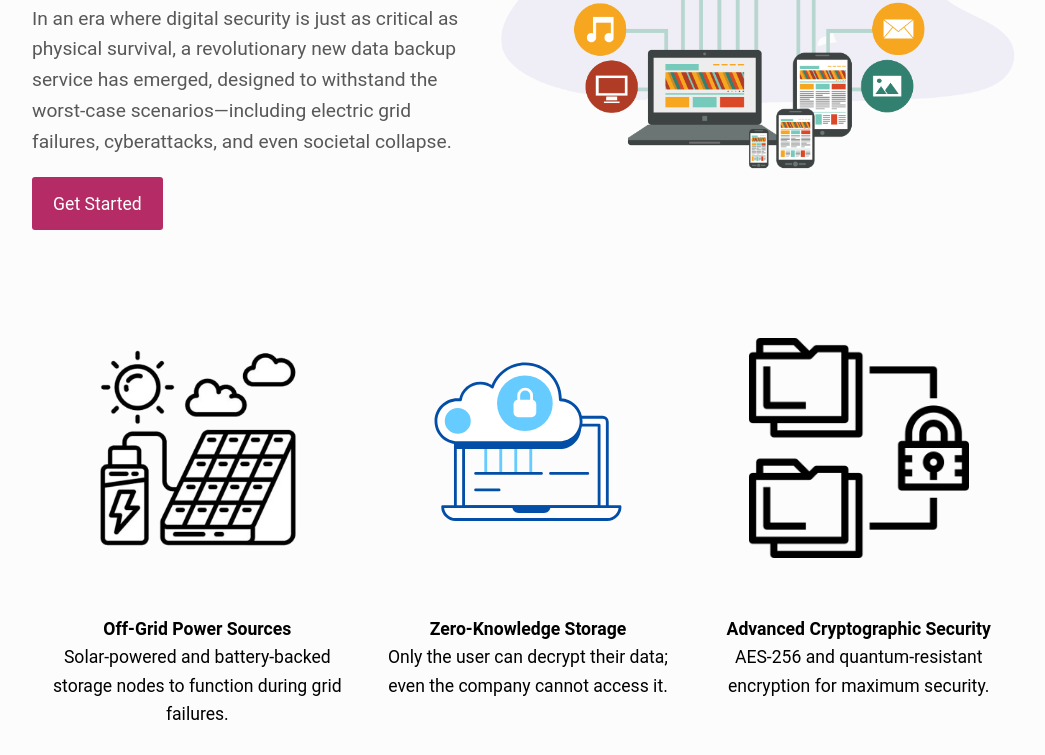
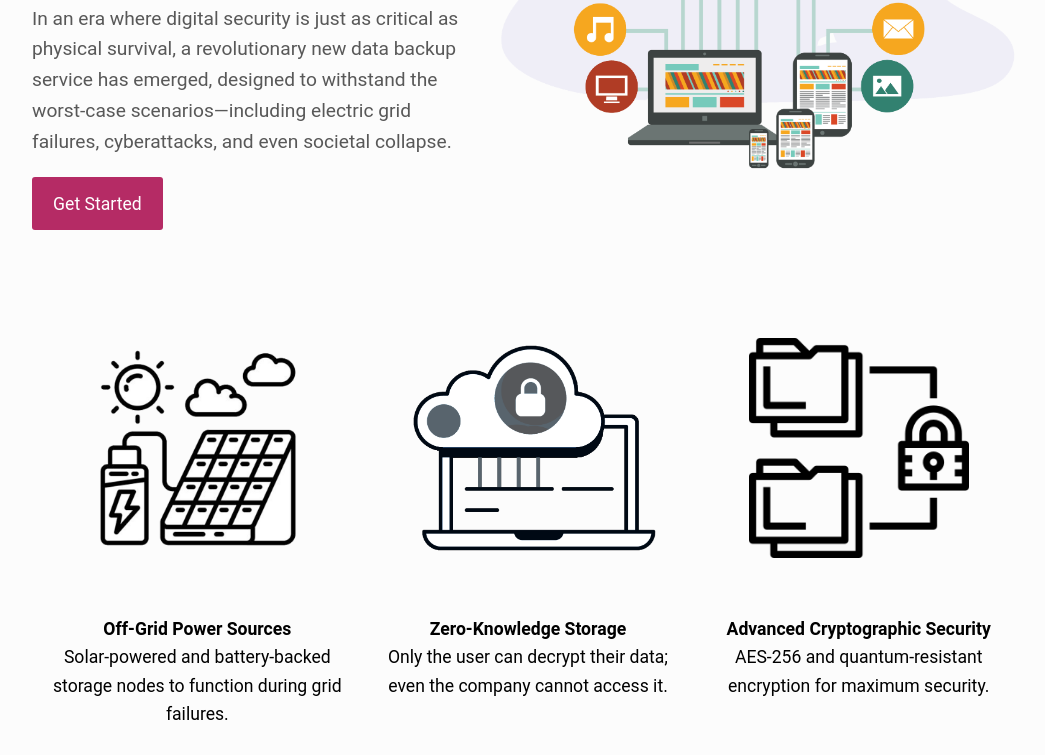
Before and after one commit to Ryangendel/CDB, a plain HTML site: page index.html in a window 1280 px wide. Shown: the part 481-1236 px from the top of the page, without its empty margins (112-1157 px from the left). Drawn offline with Linux system fonts and the light colour scheme.

Commit message:
changed laptop picture

```diff
--- a/index.html
+++ b/index.html
@@ -57,7 +57,7 @@
               <!-- <svg width="116" height="116" viewBox="0 0 116 116" fill="none" xmlns="http://www.w3.org/2000/svg" aria-hidden="true">
                 <use xlink:href="#video-icon"></use>
               </svg> -->
-              <img class="intro__illustration" src="./images/zeroknowledge.svg" alt="" id="blueImage"/>
+              <img class="intro__illustration" src="./images/zeroknowledge.png" alt="" id="blueImage"/>
               <p><strong>Zero-Knowledge Storage</strong><br> Only the user can decrypt their data; even the company cannot access it.</p>
             </li>
             <li>
```
Also changed, not shown: images/zeroknowledge.png (added).
